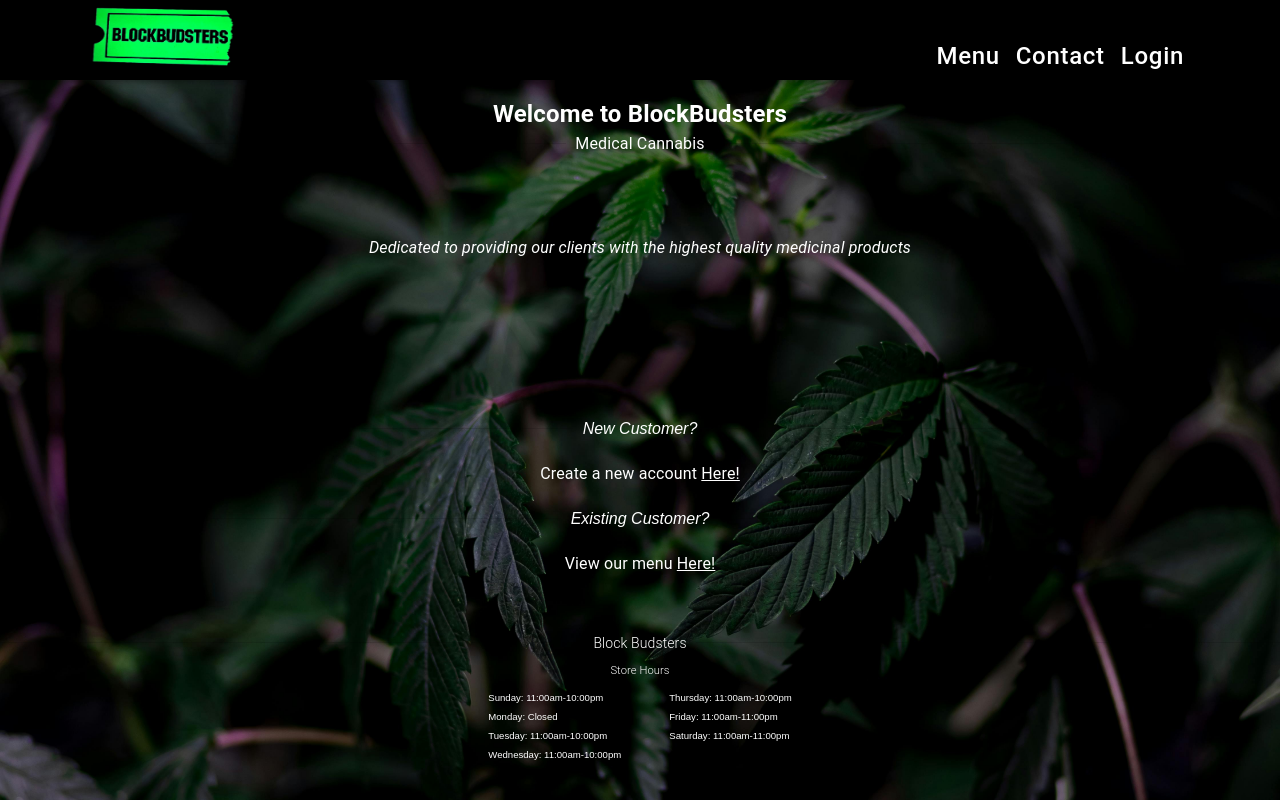
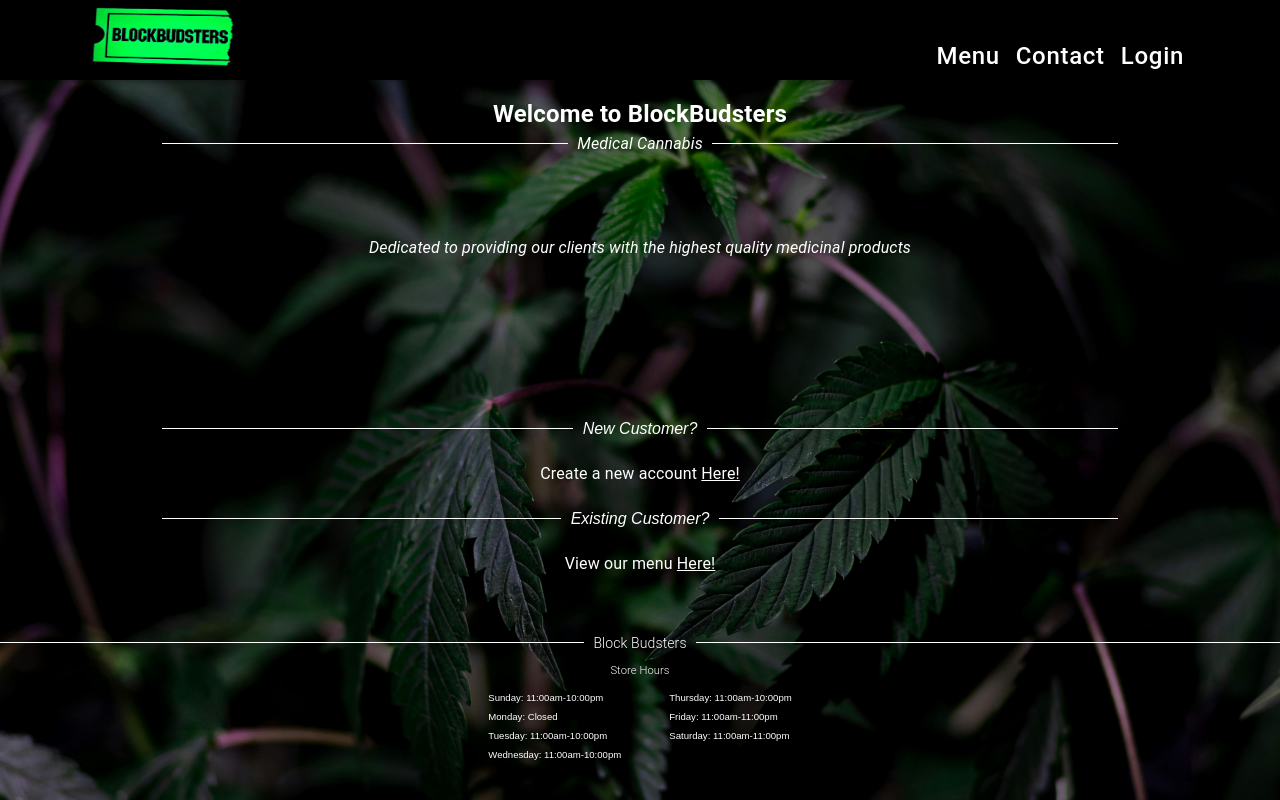
Before and after one commit to TimL94/BlockBudsters, a React (Vite) app in the folder client/: page / in a window 1280 px wide. Both pictures are taken after a click on the button "YES". Built offline with nearby package versions, Linux system fonts and the light colour scheme.

Commit message:
more UI fixes

```diff
--- a/client/src/App.jsx
+++ b/client/src/App.jsx
@@ -1,10 +1,11 @@
 import Navbar from './components/Navbar';
 import { Outlet } from 'react-router-dom';
-import { Box } from '@mui/material';
+import { Box, ThemeProvider } from '@mui/material';
 import Footer from './components/Footer.jsx';
 import React, { useState, useEffect } from 'react';
 import { Card, CardContent, CardMedia, Typography, Button } from '@mui/material';
 import './app.css';
+import theme from './utils/theme.js';
 
 
 
@@ -120,6 +121,7 @@
   }
 
   return (
+    <ThemeProvider theme={theme}>
       <Box sx={{p:0, m:0, display:'flex', flexDirection:'column', height:'80vh', color:'white'}} boxSizing='border-box'>
         <Navbar />
         <div>
@@ -127,6 +129,7 @@
         </div>
         <Footer/>
       </Box>
+    </ThemeProvider>
   )
 }
 
--- a/client/src/components/Footer.jsx
+++ b/client/src/components/Footer.jsx
@@ -24,7 +24,13 @@
                 color: 'white',
             }}
         >
-            <Divider>
+            <Divider
+                sx={{
+                    "&::before, &::after": {
+                    borderColor: "white",
+                    }
+              }}
+              >
                 <Typography variant="h6" sx={{ fontSize: '0.875rem', fontWeight: 300 }}>
                     Block Budsters
                 </Typography>
--- a/client/src/pages/Home.jsx
+++ b/client/src/pages/Home.jsx
@@ -16,11 +16,31 @@
             <Grid container spacing={3} justifyContent='center'>
                 <Grid item xs={10} md={10} sx={{textAlign: 'center', mt: 2, color:'white' }} >
                     <Typography sx={{}}><h2>Welcome to BlockBudsters</h2></Typography>
-                    <Typography sx={{}}><Divider>Medical Cannabis</Divider></Typography>
+                    <Typography sx={{}}><Divider sx={{
+                                fontStyle:'italic',
+                                "&::before, &::after": {
+                                    borderColor: "white",
+                                    }
+                                }}
+                                >Medical Cannabis</Divider></Typography>
                     <Typography variant="body1" sx={{ mb: 20, mt: 10, fontStyle:'italic' }}>Dedicated to providing our clients with the highest quality medicinal products</Typography>
-                    <Divider sx={{ fontStyle:'italic' }} >New Customer?</Divider>
+                    <Divider sx={{
+                                fontStyle:'italic',
+                                "&::before, &::after": {
+                                    borderColor: "white",
+                                    }
+                                }}
+                                >New Customer?
+                                </Divider>
                     <Typography variant="body1" sx={{ m: 3 }}>Create a new account <Link to='/Login' style={{ textDecoration: 'underline'}}>Here!</Link></Typography>
-                    <Divider sx={{ fontStyle:'italic' }} >Existing Customer?</Divider>
+                    <Divider sx={{
+                                fontStyle:'italic',
+                                "&::before, &::after": {
+                                    borderColor: "white",
+                                    }
+                                }}
+                                >Existing Customer?
+                                </Divider>
                     <Typography variant="body1" sx={{ m: 3 }}>View our menu <Link to='/Menu' style={{ textDecoration: 'underline' }}>Here!</Link></Typography>
                 </Grid>
             </Grid>
--- /dev/null
+++ b/client/src/utils/theme.js
@@ -0,0 +1,15 @@
+import { createTheme } from '@mui/material/styles';
+
+const theme = createTheme({
+  components: {
+    MuiDivider: {
+      styleOverrides: {
+        root: {
+          borderColor: 'white', // ← default color for all dividers
+        },
+      },
+    },
+  },
+});
+
+export default theme;
```
Lines whose indentation alone changed are shown as unchanged.
